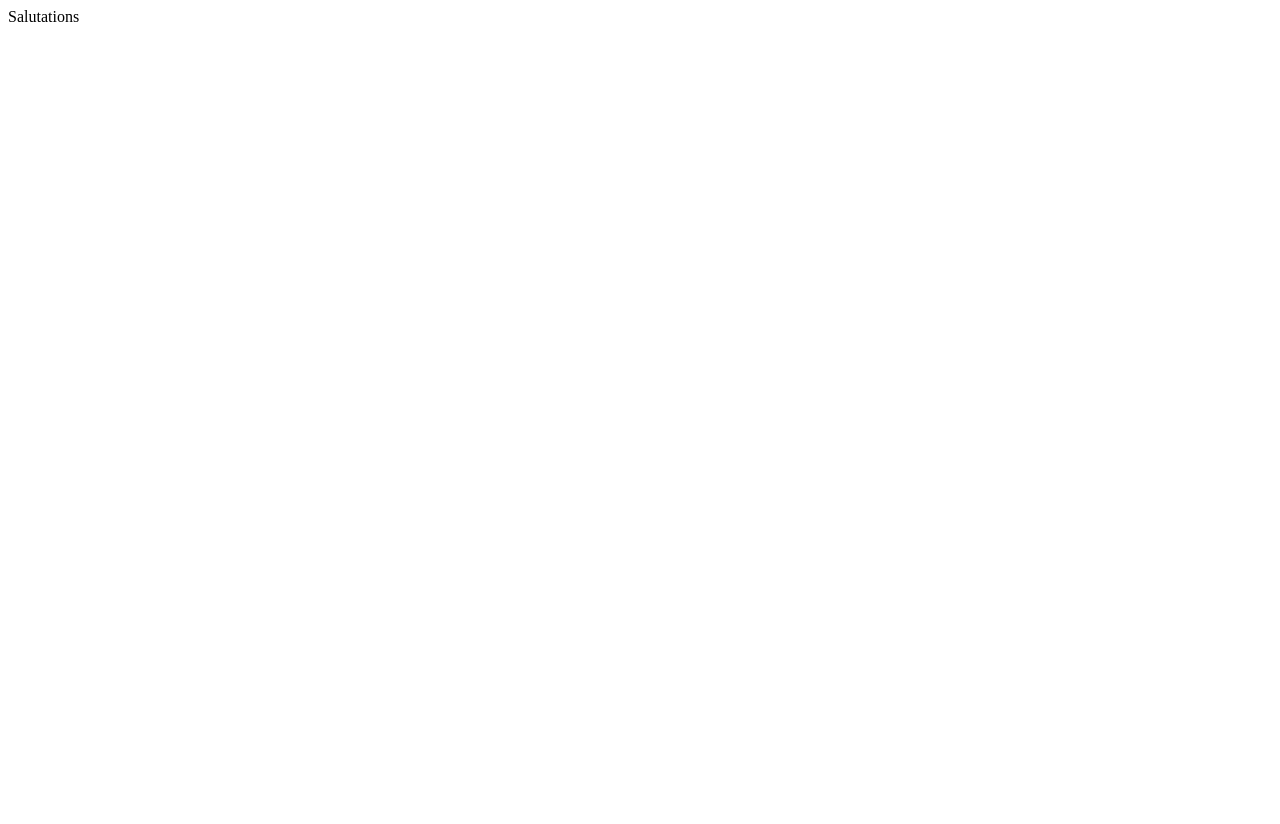
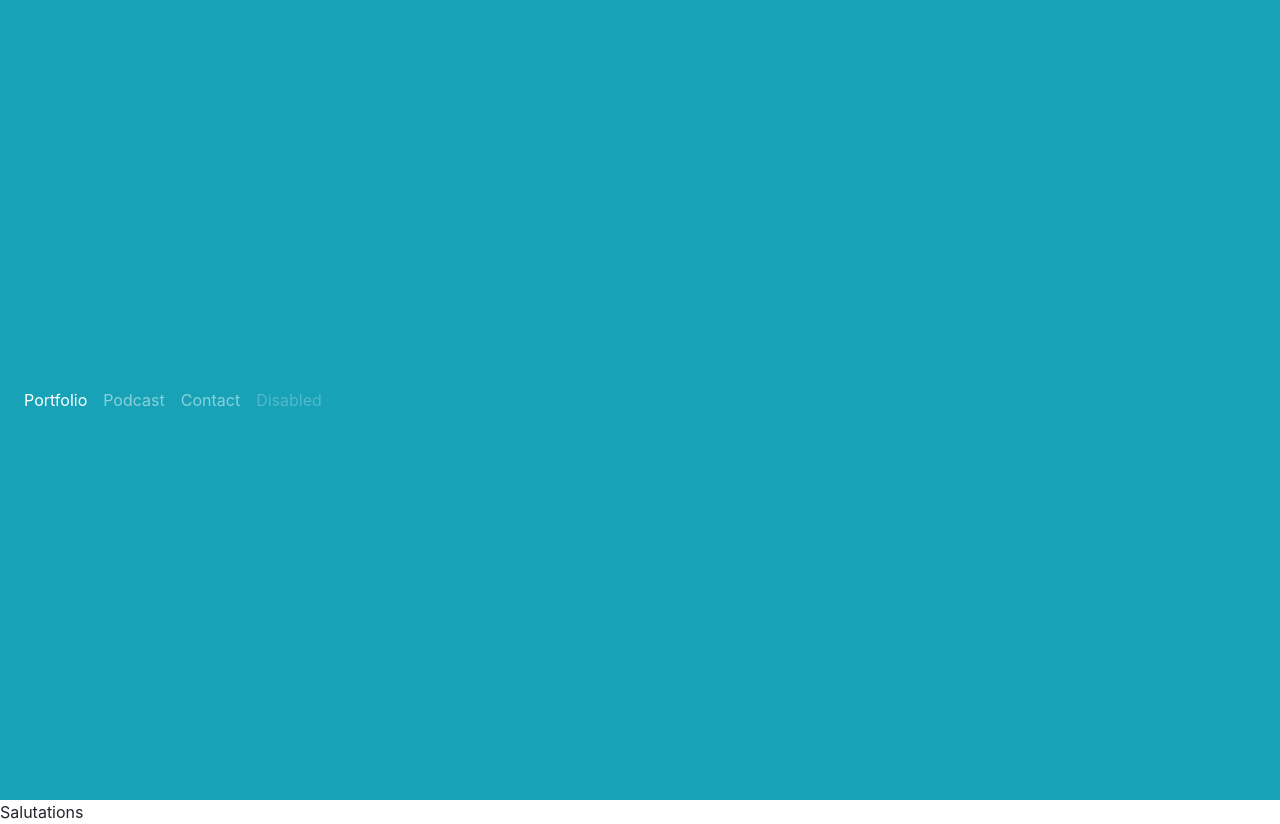
Before and after one commit to ajyoung21/Personal-Website, a Flask app: page / in a window 1280 px wide. Before the commit the page is almost empty. Before the commit the page ends 22 px from the top, so only its background shows below. Run offline with Flask 2, Linux system fonts and the light colour scheme; some libraries are stand-ins or nearby versions.

Commit message:
Made Navbar

```diff
--- a/templates/index.html
+++ b/templates/index.html
@@ -5,8 +5,37 @@
     <meta name="viewport" content="width=device-width, initial-scale=1.0">
     <meta http-equiv="X-UA-Compatible" content="ie=edge">
     <title>Alex Young: Data Scientist</title>
+
+    <link rel="stylesheet" href="https://stackpath.bootstrapcdn.com/bootstrap/4.3.1/css/bootstrap.min.css" integrity="sha384-ggOyR0iXCbMQv3Xipma34MD+dH/1fQ784/j6cY/iJTQUOhcWr7x9JvoRxT2MZw1T" crossorigin="anonymous">
+    <link rel="stylesheet" href="style.css"
 </head>
 <body>
+    <style>
+        .navbar {
+            height: px; }
+            </style>
+
+
+              <nav class="navbar navbar-expand-sm bg-info navbar-dark">
+                <ul class="navbar-nav">
+                  <li class="nav-item active">
+                    <a class="nav-link" href="#">Portfolio</a>
+                  </li>
+                  <li class="nav-item">
+                    <a class="nav-link" href="#">Podcast</a>
+                  </li>
+                  <li class="nav-item">
+                    <a class="nav-link" href="#">Contact</a>
+                  </li>
+                  <li class="nav-item">
+                    <a class="nav-link disabled" href="#">Disabled</a>
+                  </li>
+                </ul>
+              </nav>
+
+
+
+
     Salutations
 
 </body>
--- /dev/null
+++ b/templates/style.css
@@ -0,0 +1,5 @@
+
+
+.navbar {
+    min-height: 800px;
+  }
```
Also changed, not shown: 1 other file.
